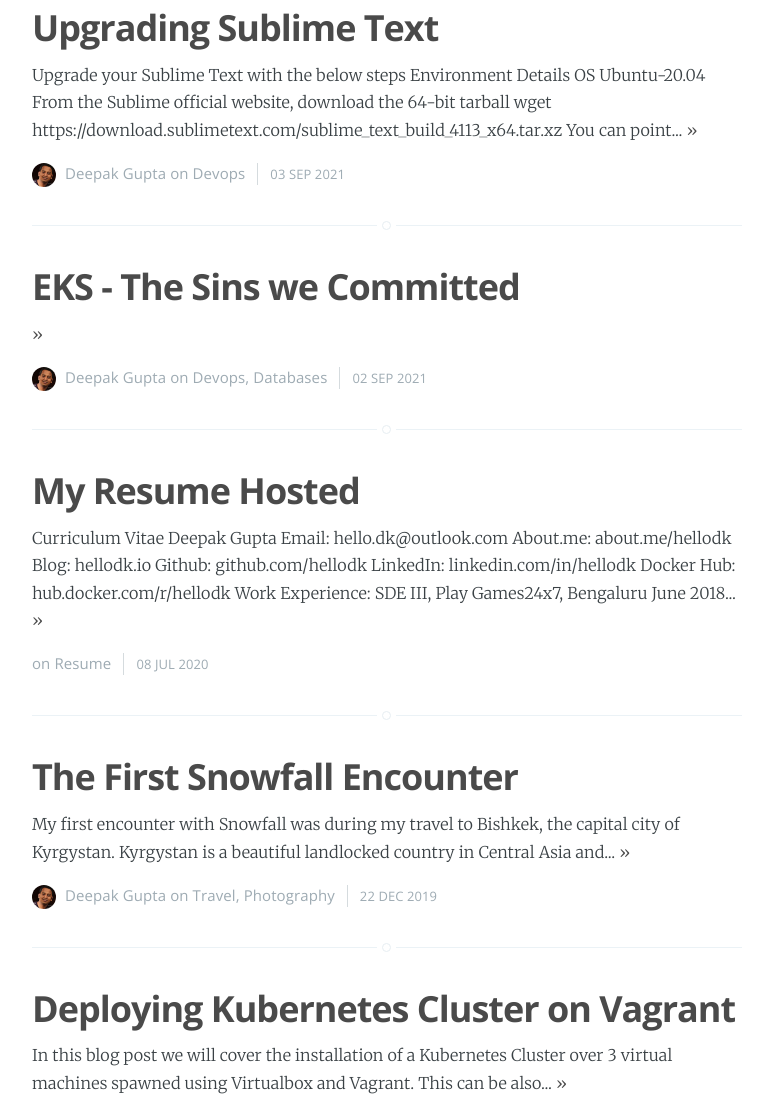
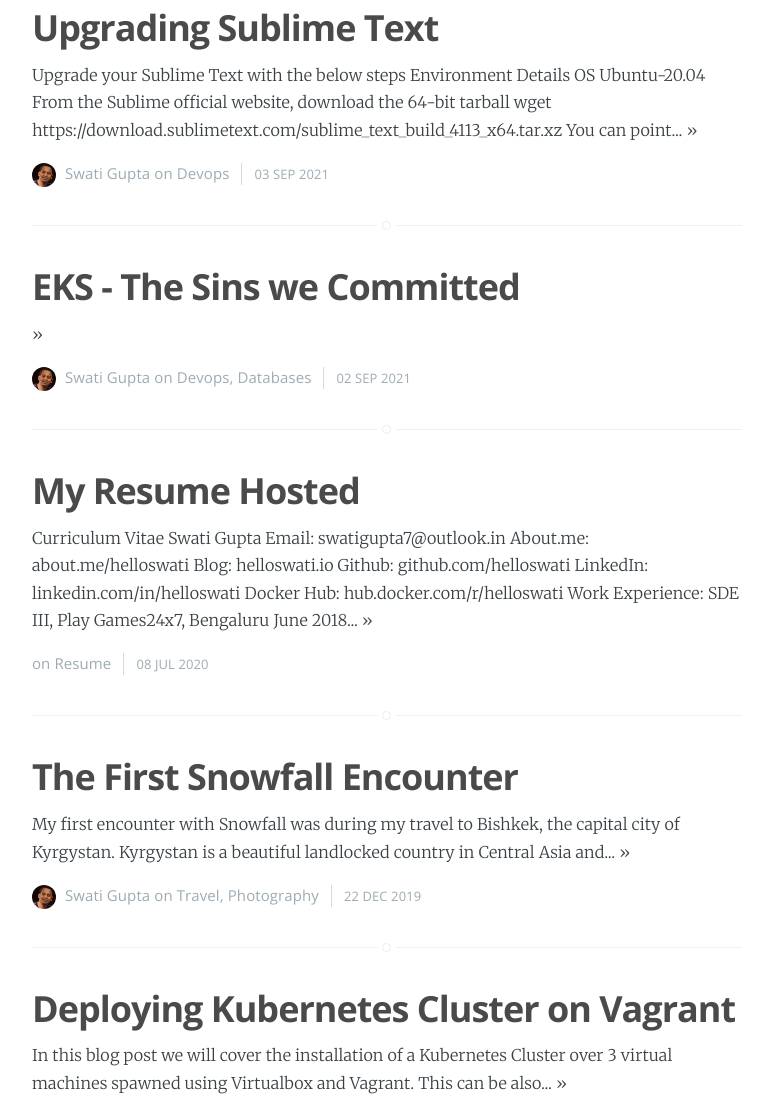
Before and after one commit to helloswati/helloswati.github.io, a plain HTML site: page index.html in a window 1280 px wide. Shown: the part 843-1949 px from the top of the page, without its empty margins (253-1026 px from the left). Drawn offline with nearby package versions, Linux system fonts and the light colour scheme.

Commit message:
modified file

```diff
--- a/index.html
+++ b/index.html
@@ -141,7 +141,7 @@
 
                 <img class="author-thumb" src="/assets/images/dk_profile.jpg" alt="Author image" nopin="nopin" />
                 <!-- author -->
-                <a href='/author/hellodk'>Deepak Gupta</a>
+                <a href='/author/helloswati'>Swati Gupta</a>
 
 
 
@@ -183,7 +183,7 @@
 
                 <img class="author-thumb" src="/assets/images/dk_profile.jpg" alt="Author image" nopin="nopin" />
                 <!-- author -->
-                <a href='/author/hellodk'>Deepak Gupta</a>
+                <a href='/author/helloswati'>Swati Gupta</a>
 
 
 
@@ -220,7 +220,7 @@
             <h2 class="post-title"><a href="/resume">My Resume Hosted</a></h2>
         </header>
         <section class="post-excerpt">
-            <p>Curriculum Vitae Deepak Gupta Email: hello.dk@outlook.com About.me: about.me/hellodk Blog: hellodk.io Github: github.com/hellodk LinkedIn: linkedin.com/in/hellodk Docker Hub: hub.docker.com/r/hellodk Work Experience: SDE III, Play Games24x7, Bengaluru June 2018... <a class="read-more" href="/resume">&raquo;</a></p>
+            <p>Curriculum Vitae Swati Gupta Email: swatigupta7@outlook.in About.me: about.me/helloswati Blog: helloswati.io Github: github.com/helloswati LinkedIn: linkedin.com/in/helloswati Docker Hub: hub.docker.com/r/helloswati Work Experience: SDE III, Play Games24x7, Bengaluru June 2018... <a class="read-more" href="/resume">&raquo;</a></p>
         </section>
         <footer class="post-meta">
 
@@ -263,7 +263,7 @@
 
                 <img class="author-thumb" src="/assets/images/dk_profile.jpg" alt="Author image" nopin="nopin" />
                 <!-- author -->
-                <a href='/author/hellodk'>Deepak Gupta</a>
+                <a href='/author/helloswati'>Swati Gupta</a>
 
 
 
```
